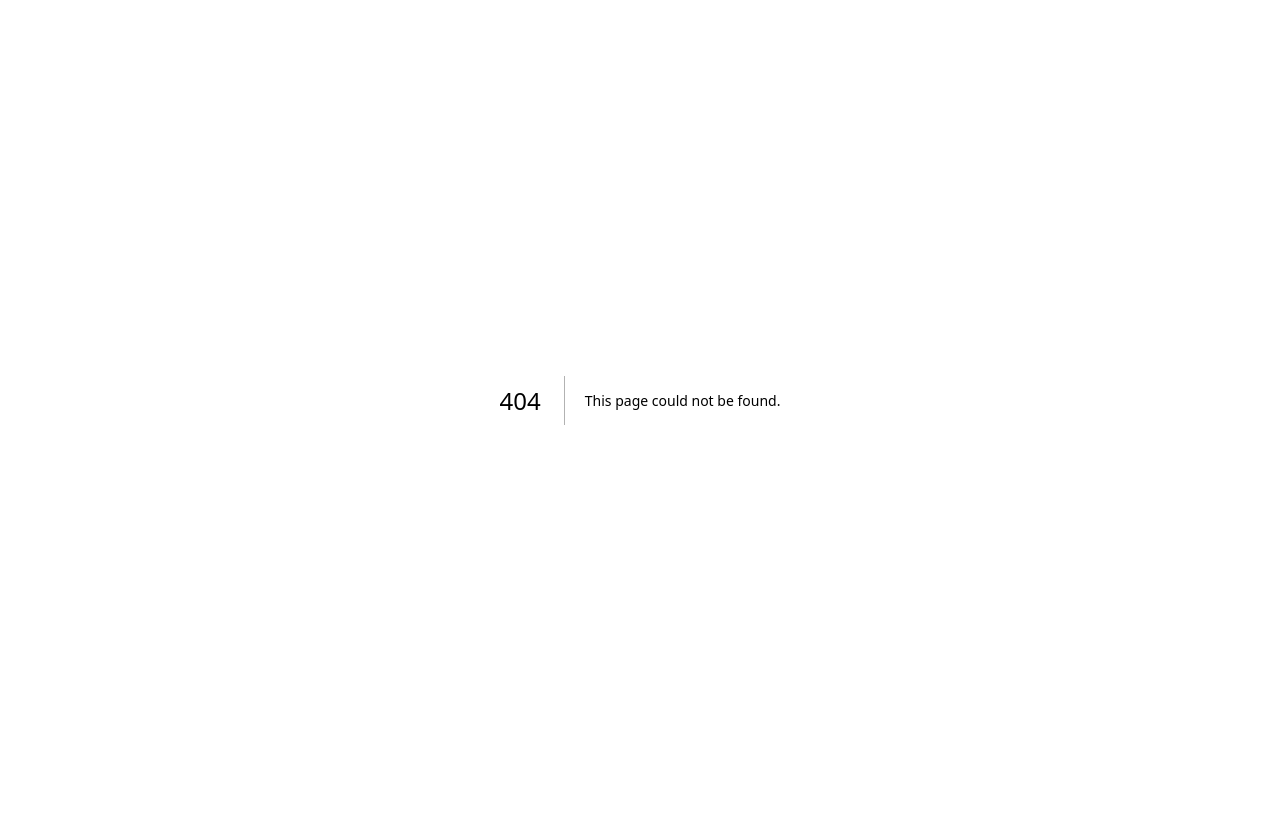
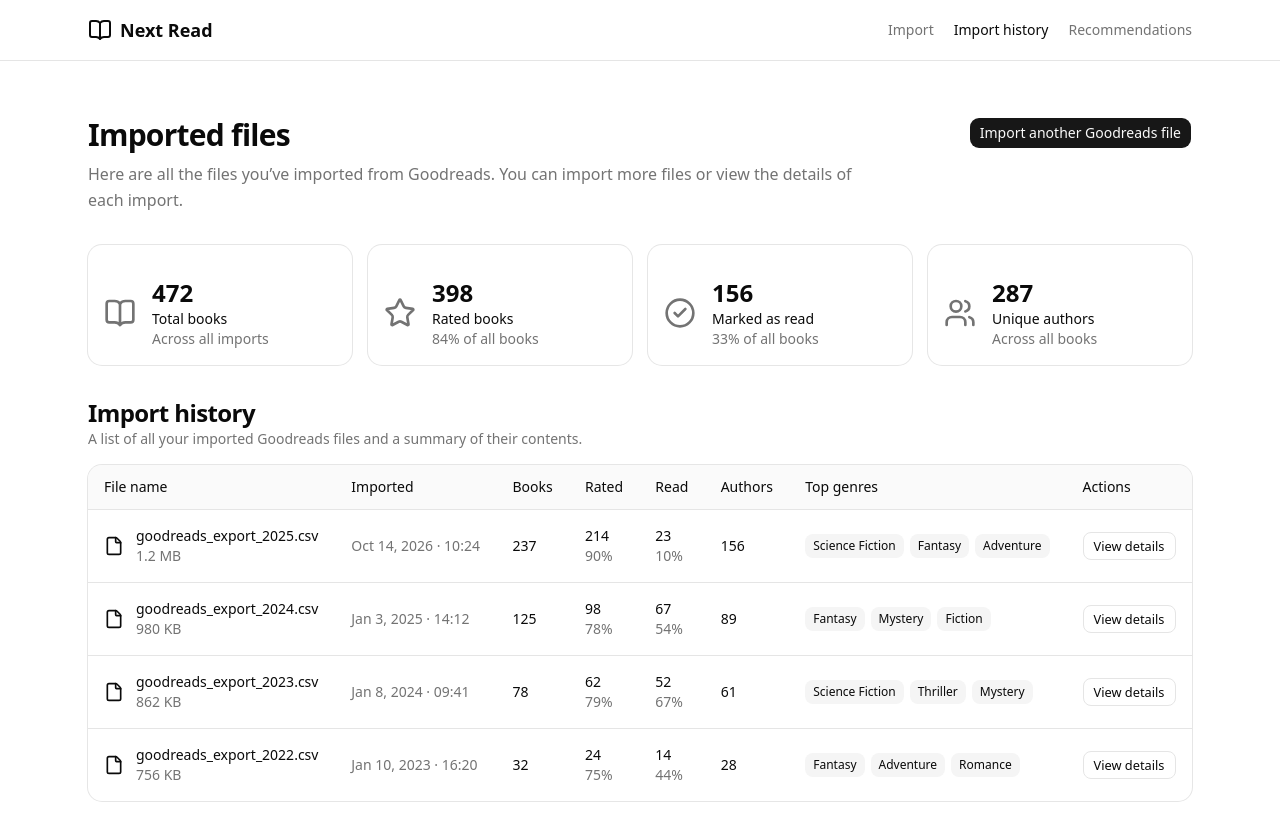
Before and after one commit to miolfo/nextread, a Next.js app: page /app/imports in a window 1280 px wide. Before the commit this address had no page. Shown: the top 840 px of the page. Before the commit the page ends 800 px from the top, so only its background shows below. Built offline with nearby package versions, Linux system fonts and the light colour scheme.

Commit message:
Fixed next issues

```diff
--- /dev/null
+++ b/src/app/app/imports/page.tsx
@@ -0,0 +1,10 @@
+import { ImportHistory } from "@/components/import-history";
+import { PageLayout } from "@/components/page-layout";
+
+export default function ImportsPage() {
+  return (
+    <PageLayout>
+      <ImportHistory />
+    </PageLayout>
+  );
+}
--- /dev/null
+++ b/src/components/import-history.tsx
@@ -0,0 +1,240 @@
+import { BookOpen, CircleCheck, Star, Users, File } from "lucide-react";
+import Link from "next/link";
+import { Button } from "@/components/ui/button";
+import { Card, CardContent } from "@/components/ui/card";
+
+const imports = [
+  {
+    id: "goodreads-2025",
+    filename: "goodreads_export_2025.csv",
+    size: "1.2 MB",
+    imported: "Oct 14, 2026 · 10:24",
+    books: 237,
+    rated: 214,
+    ratedPercent: "90%",
+    read: 23,
+    readPercent: "10%",
+    authors: 156,
+    genres: ["Science Fiction", "Fantasy", "Adventure"],
+  },
+  {
+    id: "goodreads-2024",
+    filename: "goodreads_export_2024.csv",
+    size: "980 KB",
+    imported: "Jan 3, 2025 · 14:12",
+    books: 125,
+    rated: 98,
+    ratedPercent: "78%",
+    read: 67,
+    readPercent: "54%",
+    authors: 89,
+    genres: ["Fantasy", "Mystery", "Fiction"],
+  },
+  {
+    id: "goodreads-2023",
+    filename: "goodreads_export_2023.csv",
+    size: "862 KB",
+    imported: "Jan 8, 2024 · 09:41",
+    books: 78,
+    rated: 62,
+    ratedPercent: "79%",
+    read: 52,
+    readPercent: "67%",
+    authors: 61,
+    genres: ["Science Fiction", "Thriller", "Mystery"],
+  },
+  {
+    id: "goodreads-2022",
+    filename: "goodreads_export_2022.csv",
+    size: "756 KB",
+    imported: "Jan 10, 2023 · 16:20",
+    books: 32,
+    rated: 24,
+    ratedPercent: "75%",
+    read: 14,
+    readPercent: "44%",
+    authors: 28,
+    genres: ["Fantasy", "Adventure", "Romance"],
+  },
+];
+
+const summaries = [
+  {
+    label: "Total books",
+    value: "472",
+    detail: "Across all imports",
+    icon: BookOpen,
+  },
+  {
+    label: "Rated books",
+    value: "398",
+    detail: "84% of all books",
+    icon: Star,
+  },
+  {
+    label: "Marked as read",
+    value: "156",
+    detail: "33% of all books",
+    icon: CircleCheck,
+  },
+  {
+    label: "Unique authors",
+    value: "287",
+    detail: "Across all books",
+    icon: Users,
+  },
+];
+
+export function ImportHistory() {
+  return (
+    <div className="space-y-8">
+      <div className="flex flex-wrap items-start justify-between gap-4">
+        <div className="space-y-2">
+          <h1 className="text-3xl font-semibold tracking-tight">
+            Imported files
+          </h1>
+          <p className="max-w-3xl text-base leading-relaxed text-muted-foreground">
+            Here are all the files you’ve imported from Goodreads. You can
+            import more files or view the details of each import.
+          </p>
+        </div>
+        <Button
+          nativeButton={false}
+          role="link"
+          render={<Link href="/app/import" />}
+        >
+          Import another Goodreads file
+        </Button>
+      </div>
+
+      <section
+        aria-label="Import summary"
+        className="grid gap-4 sm:grid-cols-2 xl:grid-cols-4"
+      >
+        {summaries.map(({ label, value, detail, icon: Icon }) => (
+          <Card key={label}>
+            <CardContent className="flex items-center gap-4 pt-4">
+              <Icon
+                aria-hidden="true"
+                className="size-8 shrink-0 text-muted-foreground"
+              />
+              <div>
+                <p className="text-2xl font-semibold">{value}</p>
+                <p className="font-medium">{label}</p>
+                <p className="text-muted-foreground">{detail}</p>
+              </div>
+            </CardContent>
+          </Card>
+        ))}
+      </section>
+
+      <section className="space-y-4" aria-labelledby="import-history-heading">
+        <div>
+          <h2
+            id="import-history-heading"
+            className="text-2xl font-semibold tracking-tight"
+          >
+            Import history
+          </h2>
+          <p className="text-sm text-muted-foreground">
+            A list of all your imported Goodreads files and a summary of their
+            contents.
+          </p>
+        </div>
+        <div className="overflow-x-auto rounded-xl ring-1 ring-foreground/10">
+          <table className="w-full min-w-[900px] text-left text-sm">
+            <thead className="border-b bg-muted/50">
+              <tr>
+                <th className="px-4 py-3 font-medium" scope="col">
+                  File name
+                </th>
+                <th className="px-4 py-3 font-medium" scope="col">
+                  Imported
+                </th>
+                <th className="px-4 py-3 font-medium" scope="col">
+                  Books
+                </th>
+                <th className="px-4 py-3 font-medium" scope="col">
+                  Rated
+                </th>
+                <th className="px-4 py-3 font-medium" scope="col">
+                  Read
+                </th>
+                <th className="px-4 py-3 font-medium" scope="col">
+                  Authors
+                </th>
+                <th className="px-4 py-3 font-medium" scope="col">
+                  Top genres
+                </th>
+                <th className="px-4 py-3 font-medium" scope="col">
+                  Actions
+                </th>
+              </tr>
+            </thead>
+            <tbody className="divide-y">
+              {imports.map((item) => (
+                <tr key={item.id}>
+                  <th className="px-4 py-4 font-medium" scope="row">
+                    <span className="flex items-center gap-3">
+                      <File aria-hidden="true" className="size-5 shrink-0" />
+                      <span>
+                        {item.filename}
+                        <span className="block font-normal text-muted-foreground">
+                          {item.size}
+                        </span>
+                      </span>
+                    </span>
+                  </th>
+                  <td className="px-4 py-4 text-muted-foreground">
+                    {item.imported}
+                  </td>
+                  <td className="px-4 py-4">{item.books}</td>
+                  <td className="px-4 py-4">
+                    {item.rated}
+                    <span className="block text-muted-foreground">
+                      {item.ratedPercent}
+                    </span>
+                  </td>
+                  <td className="px-4 py-4">
+                    {item.read}
+                    <span className="block text-muted-foreground">
+                      {item.readPercent}
+                    </span>
+                  </td>
+                  <td className="px-4 py-4">{item.authors}</td>
+                  <td className="px-4 py-4">
+                    <div className="flex max-w-64 flex-wrap gap-1.5">
+                      {item.genres.map((genre) => (
+                        <span
+                          className="rounded-md bg-muted px-2 py-1 text-xs"
+                          key={genre}
+                        >
+                          {genre}
+                        </span>
+                      ))}
+                    </div>
+                  </td>
+                  <td className="px-4 py-4">
+                    <Button
+                      nativeButton={false}
+                      role="link"
+                      render={
+                        <Link
+                          href={`/app/import?importId=${encodeURIComponent(item.id)}`}
+                        />
+                      }
+                      variant="outline"
+                      size="sm"
+                    >
+                      View details
+                    </Button>
+                  </td>
+                </tr>
+              ))}
+            </tbody>
+          </table>
+        </div>
+      </section>
+    </div>
+  );
+}
--- a/src/components/page-layout.tsx
+++ b/src/components/page-layout.tsx
@@ -36,6 +36,13 @@ export function PageLayout({
               href="/app/import"
             >
               Import
+            </Link>
+            <Link
+              aria-current={pathname === "/app/imports" ? "page" : undefined}
+              className="rounded-sm text-sm font-medium text-muted-foreground hover:text-foreground focus-visible:outline-2 focus-visible:outline-offset-4 focus-visible:outline-ring aria-[current=page]:text-foreground"
+              href="/app/imports"
+            >
+              Import history
             </Link>
             <Link
               aria-current={
```
Also changed, not shown: 1 other file (tests, documents, lock files or other folders).
